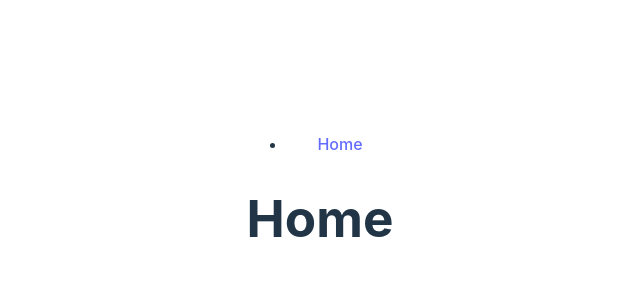
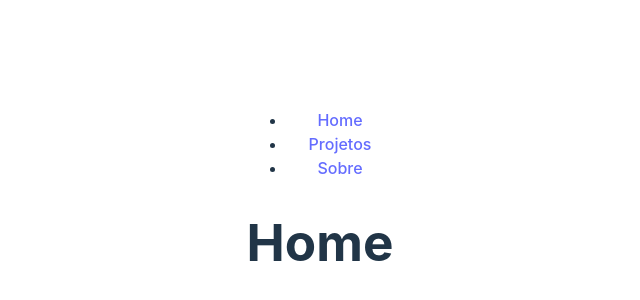
Before and after one commit to kswelder/portifolio, a React (Vite) app: page / in a window 1280 px wide. Shown: the part 202-502 px from the top of the page, without its empty margins (320-960 px from the left). Built offline with nearby package versions, Linux system fonts and the light colour scheme.

Commit message:
Adicionando nome de classe ao Link e uma div abaixo

```diff
--- a/src/components/HeaderNavComponent.tsx
+++ b/src/components/HeaderNavComponent.tsx
@@ -3,17 +3,24 @@ import "../styles/HeaderNavComponents.css"
 
 function HeaderNavComponent() {
     return (
-        <>
         <header>
             <nav>
                 <ul>
                     <li>
-                            <Link to="/">Home</Link>
+                        <Link to="/" className="link">Home</Link>
+                        <div></div>
+                    </li>
+                    <li>
+                        <Link to="/projetos" className="link">Projetos</Link>
+                        <div></div>
+                    </li>
+                    <li>
+                        <Link to="/sobre" className="link">Sobre</Link>
+                        <div></div>
                     </li>
                 </ul>
             </nav>
         </header>
-        </>
     )
 }
 
```
Lines whose indentation alone changed are shown as unchanged.
